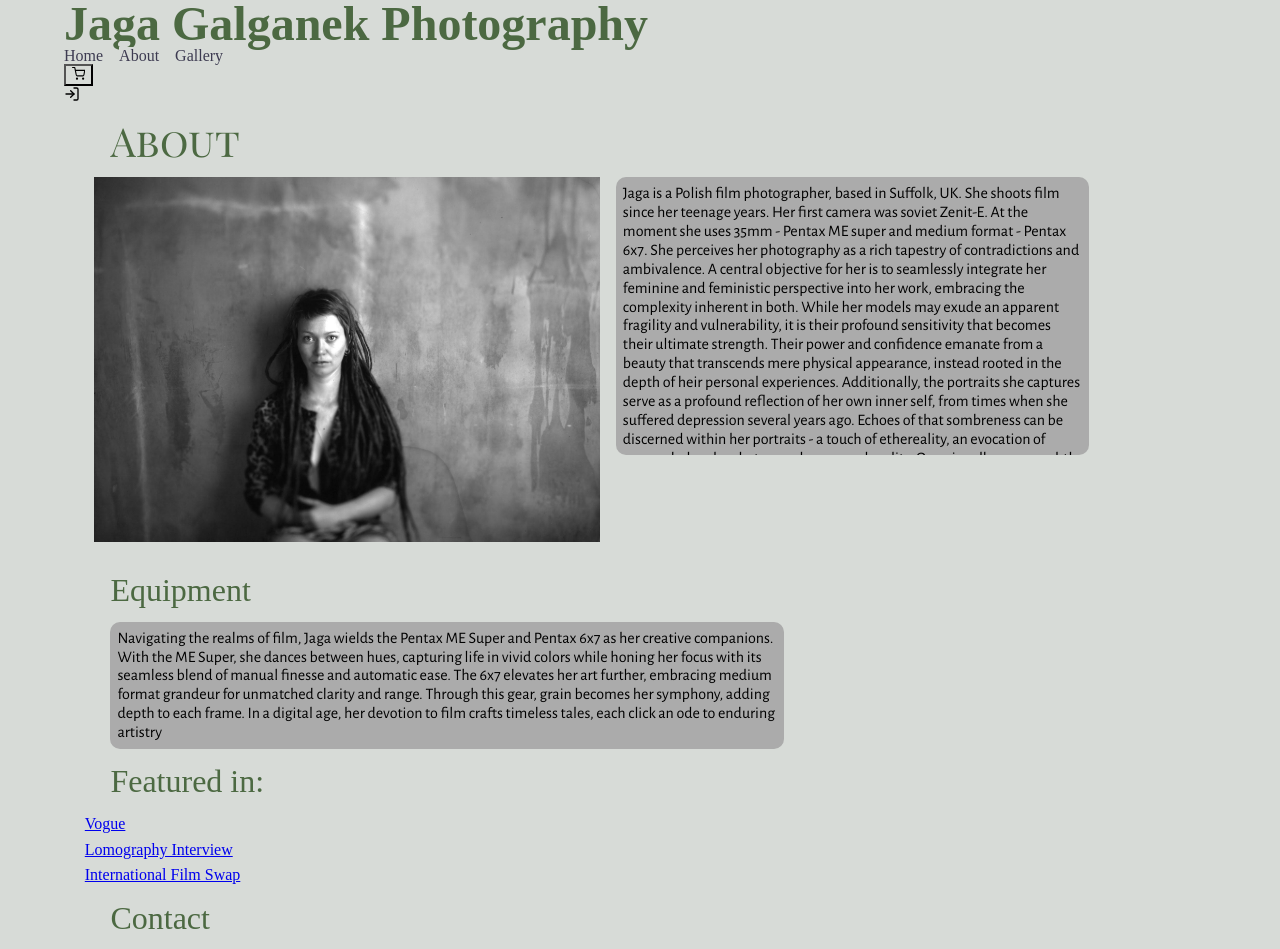
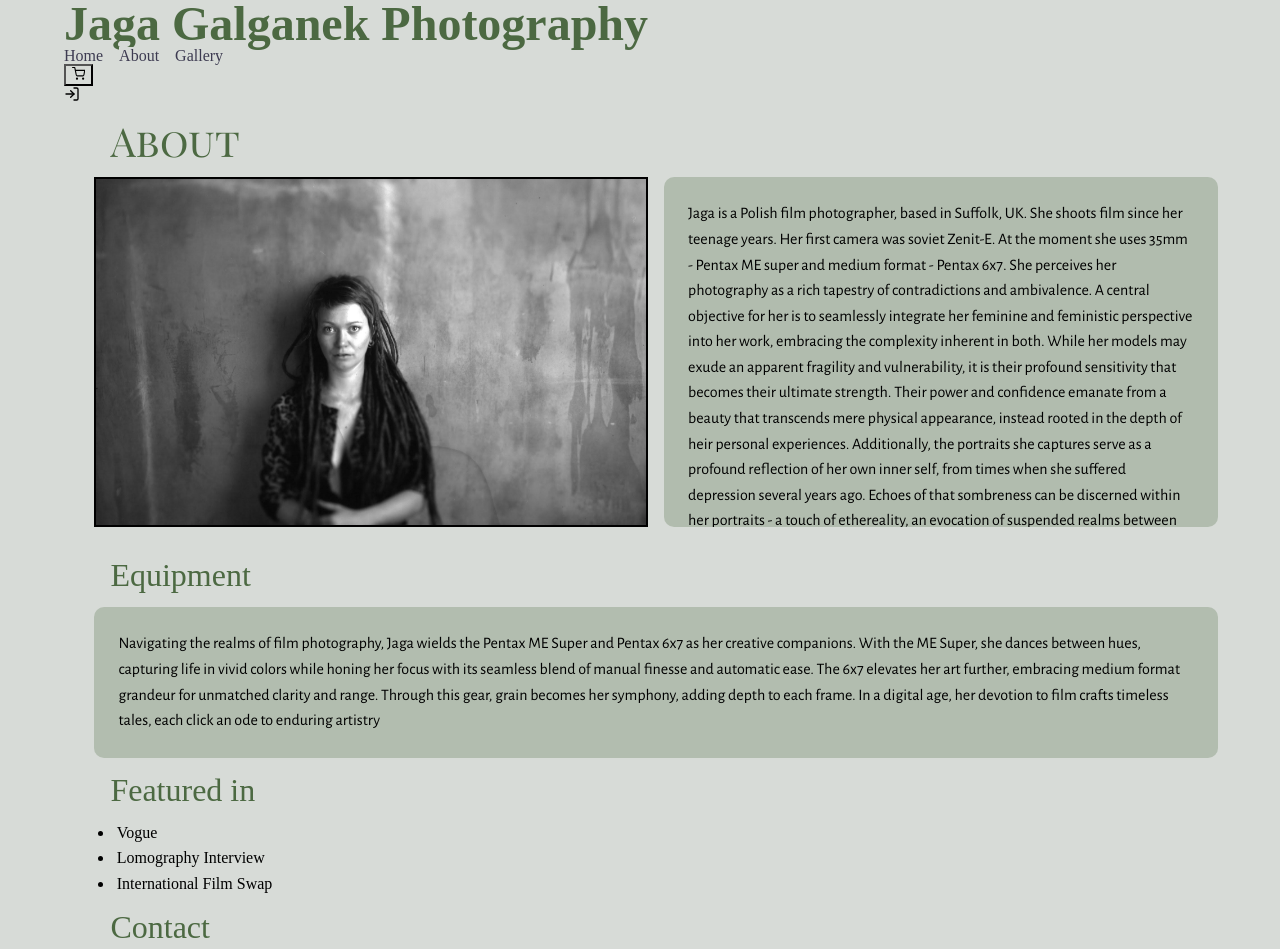
Before and after one commit to annettekk/d-Sereja-client, a React (Create React App) app: page /about in a window 1280 px wide. Shown: the top 949 px of the page. Built offline with nearby package versions, Linux system fonts and the light colour scheme; no server answers.

Commit message:
about, carousel, photoModal css updates

```diff
--- a/src/Components/Carousel/Carousel.css
+++ b/src/Components/Carousel/Carousel.css
@@ -22,4 +22,18 @@
   font-size: 2rem;
 }
 
+.left-click:hover {
+  position: absolute;
+  left: 1rem;
+  font-size: 2rem;
+  color: #4c6942;
+}
+
+.right-click:hover {
+  position: absolute;
+  right: 1rem;
+  font-size: 2rem;
+  color: #4c6942;
+}
+
 /* @media */
--- a/src/Components/PhotoModal/PhotoModal.css
+++ b/src/Components/PhotoModal/PhotoModal.css
@@ -1,4 +1,3 @@
-
 .selectedPhotoContainer {
   background-color: #55555595;
   width: 100vw;
@@ -6,9 +5,8 @@
   position: fixed;
   top: 50%;
   left: 50%;
-    transform: translate( -50%, -50%);
+  transform: translate(-50%, -50%);
 }
-
 
 .selectedPhoto {
   width: auto;
@@ -18,7 +16,7 @@
   border: 5px solid black;
 }
 
-.closeButton{
+.closeButton {
   position: fixed;
   top: 1rem;
   right: 1rem;
@@ -26,6 +24,18 @@
   font-size: 1.5rem;
   cursor: pointer;
   border: 1px solid black;
-    padding: .3rem;
+  padding: 0.3rem;
   border-radius: 1rem;
 }
+.closeButton:hover {
+  position: fixed;
+  top: 1rem;
+  right: 1rem;
+  background-color: transparent;
+  font-size: 1.5rem;
+  cursor: pointer;
+  border: 1px solid white;
+  padding: 0.3rem;
+  border-radius: 1rem;
+  color: white;
+}
--- a/src/Pages/About/About.css
+++ b/src/Pages/About/About.css
@@ -3,54 +3,77 @@
 
 .about-photo {
   width: 100%;
-  height: auto;
-  margin-top: 1rem;
+  height: 350px;
   margin: 1rem;
+  border: 2px solid black;
+  object-fit: cover;
 }
 
 .aboutP {
   vertical-align: right;
   margin: 1rem;
-  padding: 7px;
-  line-height: 118%;
+  padding: 1.5rem;
+  line-height: 1.6;
   border-radius: 10px;
   font-family: "Alegreya Sans";
-  background-color: #ababab;
-  background-size: contain;
-  scroll-behavior: smooth;
-  overflow: scroll;
-  height: 70%;
+  background-color: #4c694244;
+  /* background-size: contain; */
+  height: 350px;
+  width: 100%;
+  overflow-x: scroll;
+}
+
+.aboutP::-webkit-scrollbar {
+  display: none;
 }
 
 .equipmentP {
   vertical-align: right;
-  width: 60%;
-  margin-left: 2rem;
+  width: 100%;
+  margin-left: 1rem;
   margin-bottom: 10px;
   padding: 7px;
   line-height: 118%;
   border-radius: 10px;
   text-align: left;
   font-family: "Alegreya Sans";
-  background-color: #ababab;
+  background-color: #4c694244;
   background-size: cover;
+  padding: 1.5rem;
+  line-height: 1.6;
 }
 
 .featuredLi {
   padding: 0.2rem;
   margin: 0.2rem;
+  list-style-type: disc;
+}
+
+.featuredUl {
+  margin-left: 2rem;
+}
+
+.featuredUl li a {
+  text-decoration: none;
+  color: black;
+  /* list-style-type: disc; */
+}
+
+.featuredUl li a:hover {
+  color: #4c6942;
 }
 
 .about-container {
   display: grid;
-  grid-template-columns: 45% 45%;
-  grid-template-rows: 1fr;
+  grid-template-columns: 1fr;
   gap: 1rem;
 }
 
-@media (min-width: 500px) {
-  main {
-    grid-template-columns: repeat(2, 1fr);
-    grid-template-rows: repeat(1fr);
+.email {
+  margin-left: 2rem;
+}
+@media (min-width: 700px) {
+  .about-container {
+    grid-template-columns: 1fr 1fr;
   }
 }
--- a/src/Pages/About/About.js
+++ b/src/Pages/About/About.js
@@ -44,33 +44,32 @@ export default function About() {
           </div>
           <h3 className="equipment">Equipment</h3>
           <p className="equipmentP">
-            Navigating the realms of film, Jaga wields the Pentax ME Super and
-            Pentax 6x7 as her creative companions. With the ME Super, she dances
-            between hues, capturing life in vivid colors while honing her focus
-            with its seamless blend of manual finesse and automatic ease. The
-            6x7 elevates her art further, embracing medium format grandeur for
-            unmatched clarity and range. Through this gear, grain becomes her
-            symphony, adding depth to each frame. In a digital age, her devotion
-            to film crafts timeless tales, each click an ode to enduring
-            artistry
+            Navigating the realms of film photography, Jaga wields the Pentax ME
+            Super and Pentax 6x7 as her creative companions. With the ME Super,
+            she dances between hues, capturing life in vivid colors while honing
+            her focus with its seamless blend of manual finesse and automatic
+            ease. The 6x7 elevates her art further, embracing medium format
+            grandeur for unmatched clarity and range. Through this gear, grain
+            becomes her symphony, adding depth to each frame. In a digital age,
+            her devotion to film crafts timeless tales, each click an ode to
+            enduring artistry
           </p>
-
-          <h3>Featured in:</h3>
+          <h3>Featured in</h3>
           <ul className="featuredUl">
             <li className="featuredLi">
-              <Link to="https://www.vogue.com/photovogue/photographers/207945">
+              <a href="https://www.vogue.com/photovogue/photographers/207945">
                 Vogue
-              </Link>
+              </a>
             </li>
             <li className="featuredLi">
-              <Link to="https://www.lomography.com/magazine/">
+              <a href="https://www.lomography.com/magazine/">
                 Lomography Interview
-              </Link>
+              </a>
             </li>
             <li className="featuredLi">
-              <Link to="https://www.instagram.com/international.film.swap.group/?hl=en">
+              <a href="https://www.instagram.com/international.film.swap.group/?hl=en">
                 International Film Swap
-              </Link>
+              </a>
             </li>
           </ul>
           <h3 className="contact">Contact</h3>
```
Lines whose indentation alone changed are shown as unchanged.
